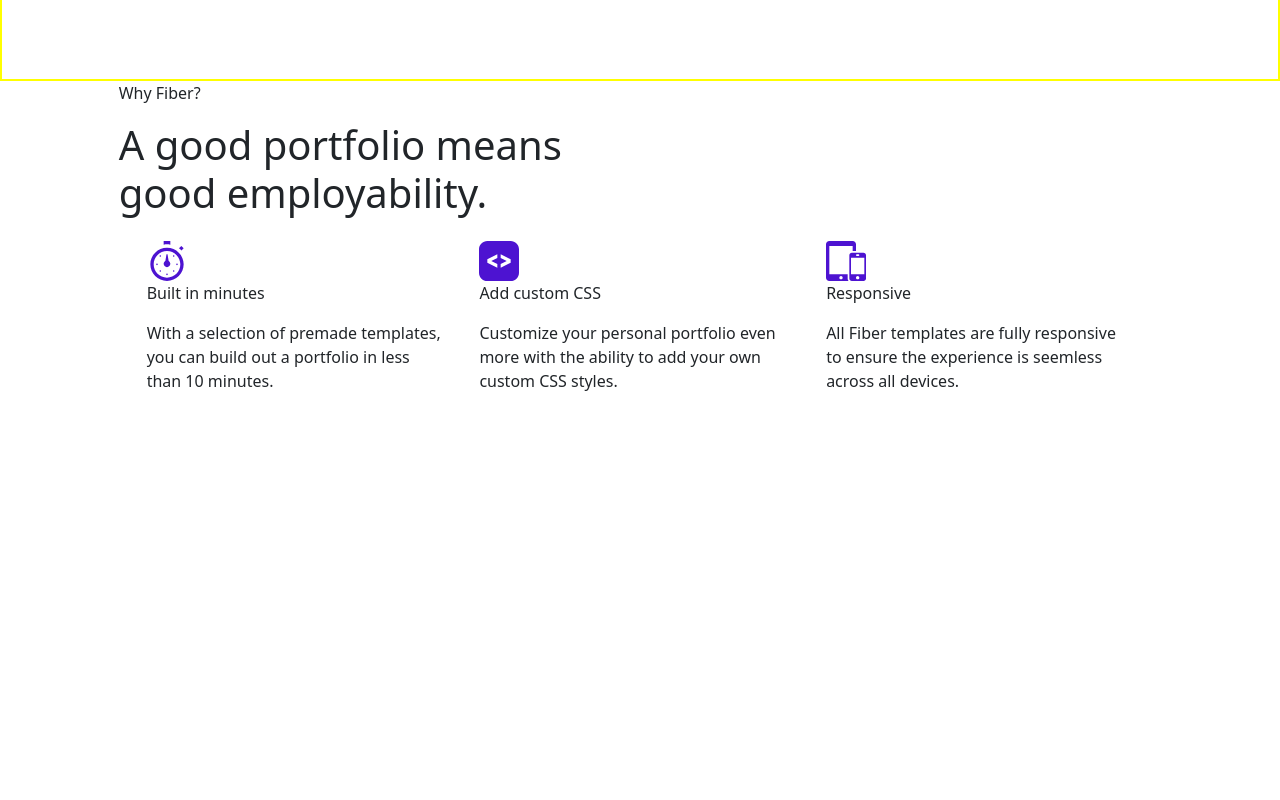
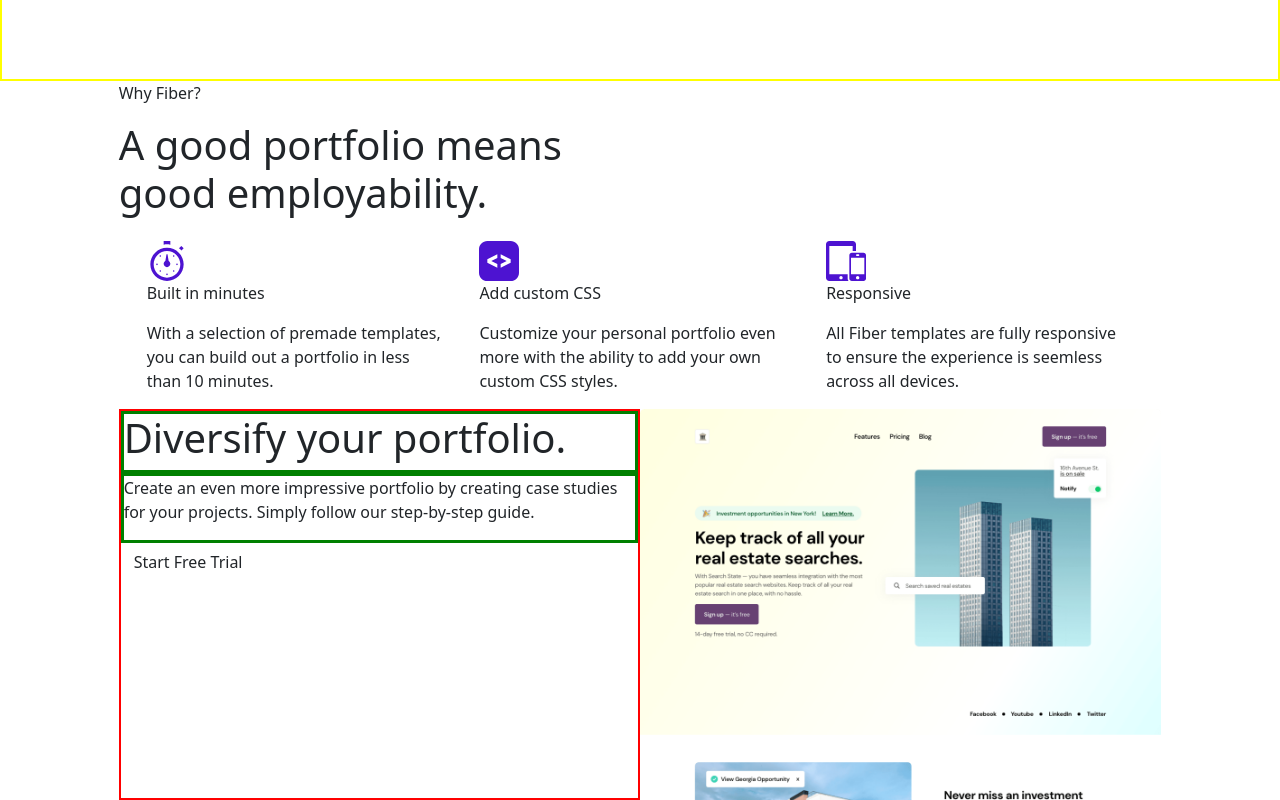
Before and after one commit to carter85/Fiber-Landing-Page, a plain HTML site: page index.html in a window 1280 px wide. Shown: the part 777-1577 px from the top of the page. Before the commit the page ends 1186 px from the top, so only its background shows below. Drawn offline with nearby package versions, Linux system fonts and the light colour scheme.

Commit message:
fleshed out diversify section

```diff
--- a/index.html
+++ b/index.html
@@ -111,14 +111,14 @@
 
 <!-- Diversify Section -->
 <div id="diversifyCont">
-    <div id="diversifyMain">
-        <div id="diversifyLeft">
-            <div id="diversifyLeftHeader"></div>
-            <div id="diversifyLeftText"></div>
-            <div id="diversifyTrial"></div>
+    <div id="diversifyMain" class="container col-10 d-flex">
+        <div id="diversifyLeft" class="col-6 br">
+            <div id="diversifyLeftHeader" class="bg"><h1>Diversify your portfolio.</h1></div>
+            <div id="diversifyLeftText" class="bg"><p>Create an even more impressive portfolio by creating case studies for your projects. Simply follow our step-by-step guide.</p></div>
+            <button class="btn" class="bg">Start Free Trial</button>
         </div>
-        <div id="diversifyRight">
-            <div id="diversifyImg"></div>
+        <div id="diversifyRight" class="col-6">
+            <div id="diversifyImg"><img src="Assets/Page Image.png" class="img-fluid" alt=""></div>
         </div>
     </div>
 </div>
```
